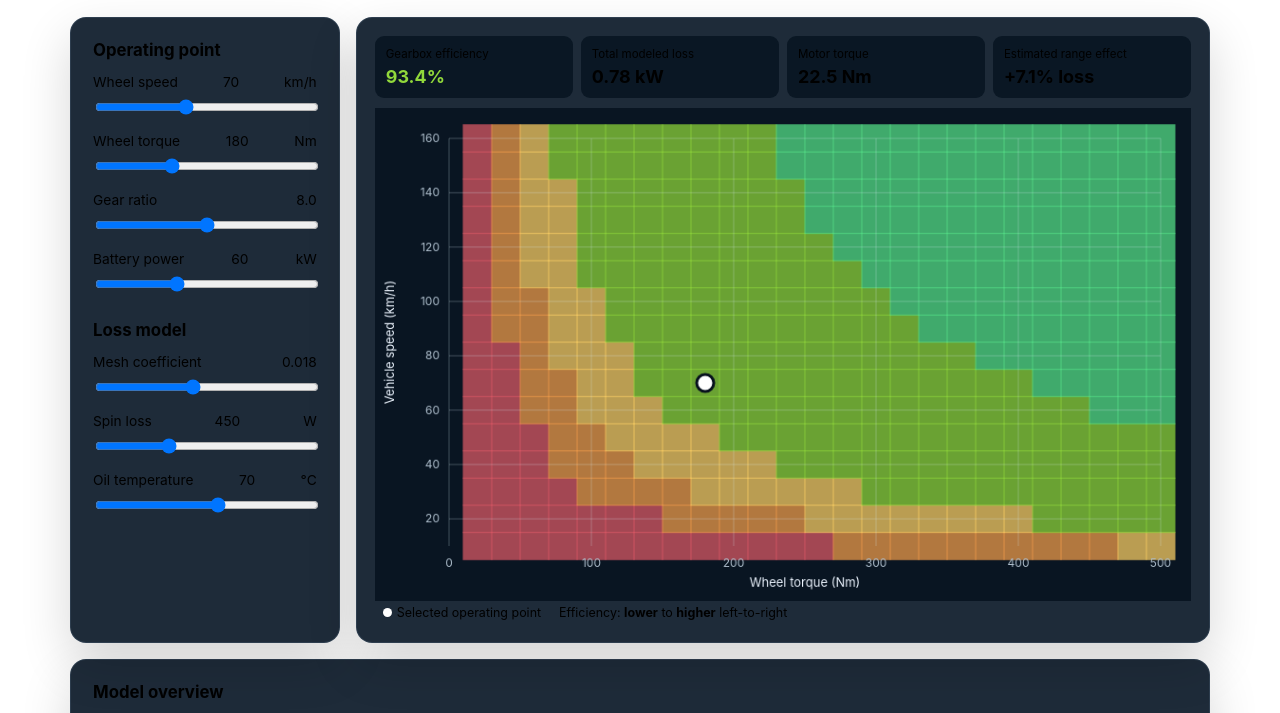
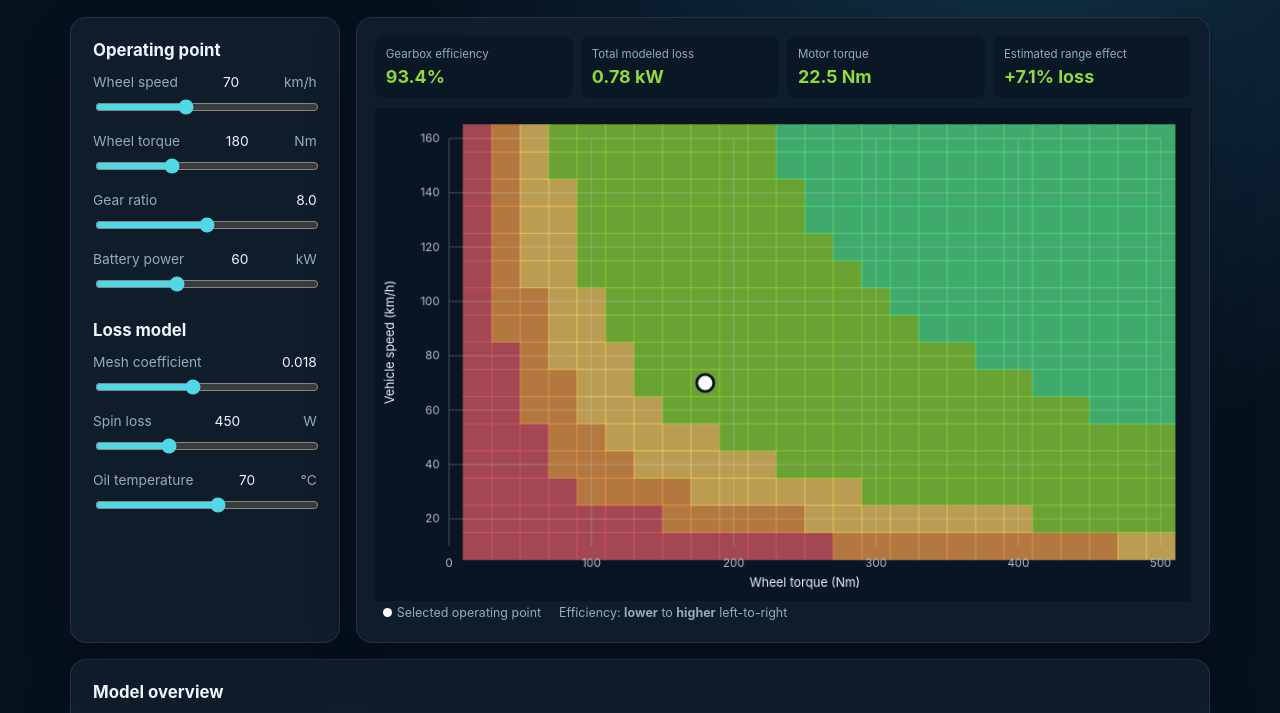
Before and after one commit to Raghav1822/ev-gearbox-efficiency-analysis, a website with bundled scripts: page index.html in a window 1280 px wide. Shown: the part 168-881 px from the top of the page. Built offline with nearby package versions, Linux system fonts and the light colour scheme.

Commit message:
Fix dashboard theme variables

```diff
--- a/styles.css
+++ b/styles.css
@@ -1,4 +1,4 @@
-root { color-scheme: dark; --bg:#07111d; --panel:#101e2d; --cyan:#50d8e7; --green:#91d83b; --yellow:#ffd166; --text:#edf5ff; --muted:#96aabd; }
+:root { color-scheme: dark; --bg:#07111d; --panel:#101e2d; --cyan:#50d8e7; --green:#91d83b; --yellow:#ffd166; --text:#edf5ff; --muted:#96aabd; }
 * { box-sizing:border-box; }
 body { margin:0; min-height:100vh; background:radial-gradient(circle at 80% 0%, #12354b 0, var(--bg) 42%); color:var(--text); font-family:Inter,Segoe UI,sans-serif; }
 main { max-width:1180px; margin:auto; padding:28px 20px 50px; }
```
